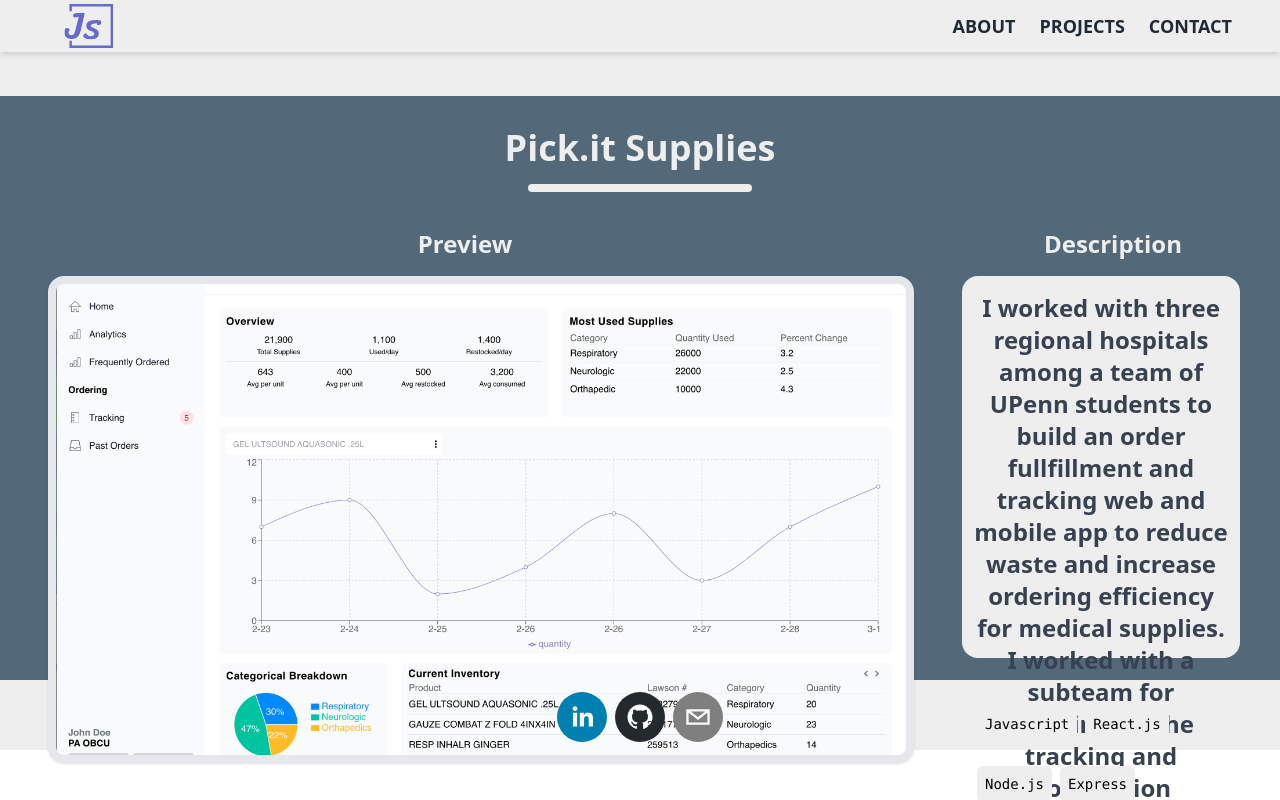
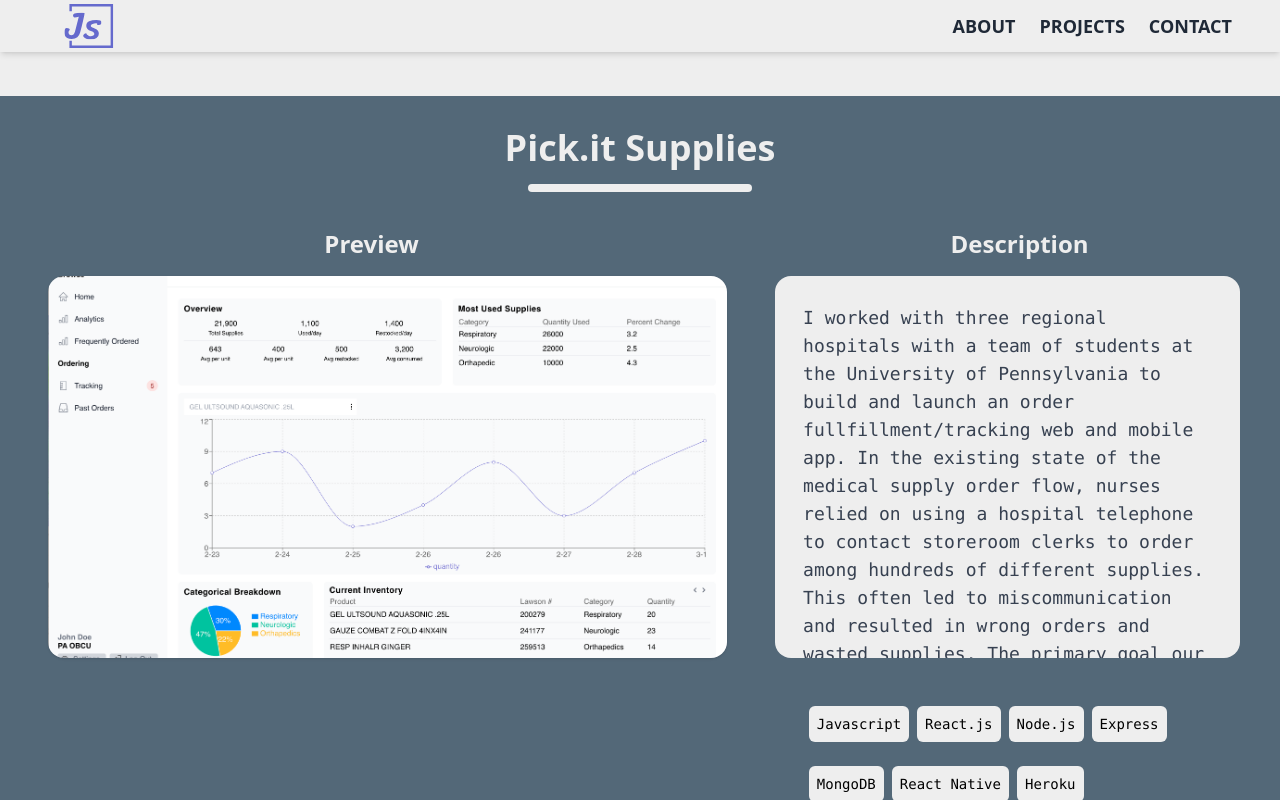
Before and after one commit to m1chael-lu/personal-website, a Next.js app: page / in a window 1280 px wide. Both pictures are taken after a click on the element 240 px from the left and 2099 px from the top of the page. Shown: the part 2307-3107 px from the top of the page. Built offline with nearby package versions, Linux system fonts and the light colour scheme.

Commit message:
restyled project section and added to expanded project descriptions

```diff
--- a/components/About.tsx
+++ b/components/About.tsx
@@ -31,7 +31,7 @@ const About = (props: Props) => {
           </p>
           <p className="text-xl mb-8">
             I have a passion for leveraging software and ML tools to tackle
-            technical problems in Health and Finance
+            technical problems in Health and Finance.
             I have a range of experiences working in <b>full-stack development </b>
             and <b> data science </b>, and I have an openness for learning and developing
             my skills further.
--- a/components/Card.tsx
+++ b/components/Card.tsx
@@ -49,7 +49,7 @@ const Card = ({ project, setProject }: Props) => {
               ))}
           </div>
           <div className="flex items-center justify-center">
-            <IoIosArrowDown className="text-xl opacity-25" />
+            <IoIosArrowDown className="text-xl opacity-25 hover:opacity-75" />
           </div>
         </div>
       </div>
--- a/components/ProjectSection.tsx
+++ b/components/ProjectSection.tsx
@@ -1,4 +1,4 @@
-import React, { useEffect, useState } from 'react';
+import React, { useEffect, useRef } from 'react';
 import { Project } from '../public/types';
 import { useInView } from "react-intersection-observer";
 import expandedProjects from "../public/expanded-projects.json"
@@ -27,6 +27,9 @@ const ProjectSection = (props: Props) => {
   }
 
   const expandedProject = expandedProjects.find((project) => project.id === currProjectID);
+  // const windowSize = useRef([window.innerWidth, window.innerHeight]);
+
+  // w-[866px] h-[525px]
 
   return (
     (props.project && expandedProject) ?
@@ -34,15 +37,15 @@ const ProjectSection = (props: Props) => {
         <div className="bg-main-color h-24">
         </div>
         <div
-          className="text-center bg-cool-blue-color text-main-color text-4xl p-4 pt-4"
-          style={{ height: "73vh" }}
+          className="text-center bg-cool-blue-color text-main-color flex flex-col text-4xl p-4 pt-4"
+          style={{ }}
         >
           <div className="mt-4 font-bold">
             {props.project.name}
           </div>
           <div className="bg-main-color w-56 h-2 mx-auto rounded-md mb-4 mt-4"></div>
           {/* The start of the project details */}
-          <div className="flex flex-row justify-between h-full">
+          <div className="flex flex-col lg:flex-row justify-between h-full">
             {/* image */}
             <div>
               <div className="font-bold text-2xl mt-5">
@@ -51,7 +54,7 @@ const ProjectSection = (props: Props) => {
               <div>
                 {expandedProject && expandedProject.image &&
                   <div
-                    className={`bg-center bg-no-repeat bg-cover rounded-2xl w-[866px] h-[487px] align-middle mt-4 border-8 border-gray-200 shadow hover:scale-105 transition-all transform ease-out duration-200 ml-8`}
+                    className={`flex-item bg-center bg-no-repeat bg-cover rounded-2xl aspect-video lg:min-w-[px] lg:max-w-[866px] lg:min-h-[382px] lg:max-h-[525px] align-middle mt-4 shadow hover:scale-105 transition-all transform ease-out duration-200 lg:ml-8 lg:mr-0 ml-3 mr-3`}
                     style={{
                       backgroundImage: `url(${expandedProject.image})`,
                     }}>
@@ -62,10 +65,10 @@ const ProjectSection = (props: Props) => {
             </div>
             <div className="flex flex-col">
               {/* Description */}
-              <div className="ml-12">
+              <div className="lg:ml-12">
                 <div className="text-2xl mt-5 font-bold"> {'Description'} </div>
-                <div className="w-fit h-[382px] bg-main-color rounded-2xl mt-4 mr-6">
-                  <div className="text-2xl text-gray-700 m-3 pt-4 font-semibold">
+                <div className="w-fit h-[382px] bg-main-color rounded-2xl mt-4 lg:ml-0 lg:mr-6 ml-3 mr-3 overflow-auto">
+                  <div className="text-lg text-gray-700 m-3 p-4 font-mono text-left overflow-hidden">
                     {expandedProject.description}
                   </div>
                 </div>
--- a/public/expanded-projects.json
+++ b/public/expanded-projects.json
@@ -2,7 +2,7 @@
     {
         "id": 1,
         "name": "Pick.it Supplies",
-        "description": "I worked with three regional hospitals among a team of UPenn students to build an order fullfillment and tracking web and mobile app to reduce waste and increase ordering efficiency for medical supplies. I worked with a subteam for focusing on the tracking and notification components, and the entire system is expected to generate an annual savings of $2 million through reduced waste.",
+        "description": "I worked with three regional hospitals with a team of students at the University of Pennsylvania to build and launch an order fullfillment/tracking web and mobile app. In the existing state of the medical supply order flow, nurses relied on using a hospital telephone to contact storeroom clerks to order among hundreds of different supplies. This often led to miscommunication and resulted in wrong orders and wasted supplies. The primary goal our team was to reduce waste and improve order efficiency. I worked with a subteam focused on order purchase, tracking, and notifications. Our platform has reduced the chance of supply mispurchase by 15%, which translates to $2 million in annual savings for the three hospitals.",
         "image": "projectImages/pickit-supplies.png",
         "skills": ["Javascript", "React.js", "Node.js", "Express", "MongoDB", "React Native", "Heroku"]
     },
```
